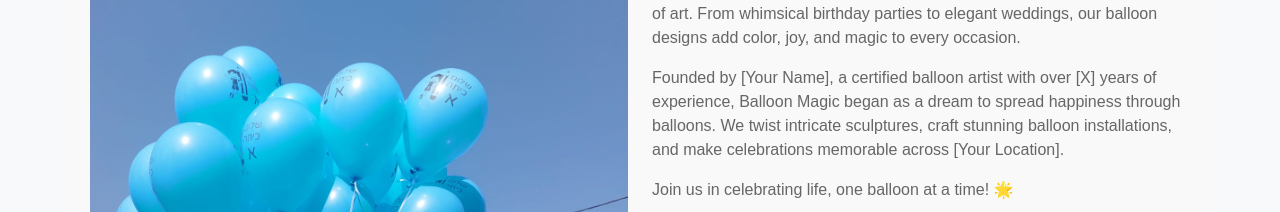
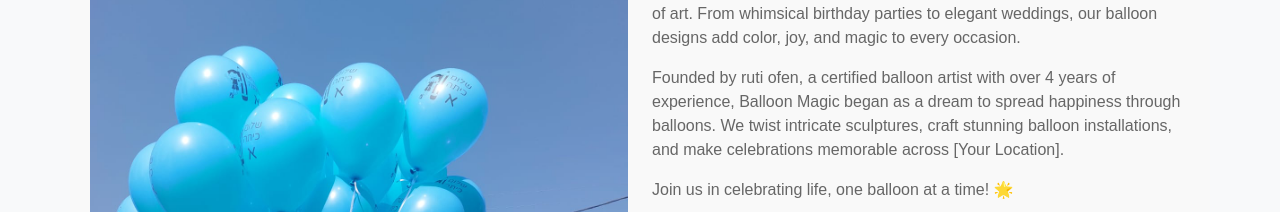
Before and after one commit to memmiofen/memmi-ofen, a plain HTML site: page pages/about.html in a window 1280 px wide. Shown: the part 297-509 px from the top of the page. Drawn offline with nearby package versions, Linux system fonts and the light colour scheme.

Commit message:
Update about.html

```diff
--- a/pages/about.html
+++ b/pages/about.html
@@ -113,7 +113,7 @@ p {
           <h2>Turning Balloons into Magic</h2>
           <p>Welcome to Balloon Magic, where creativity takes flight! 🎈</p>
           <p>Our passion lies in transforming ordinary balloons into extraordinary works of art. From whimsical birthday parties to elegant weddings, our balloon designs add color, joy, and magic to every occasion.</p>
-          <p>Founded by [Your Name], a certified balloon artist with over [X] years of experience, Balloon Magic began as a dream to spread happiness through balloons. We twist intricate sculptures, craft stunning balloon installations, and make celebrations memorable across [Your Location].</p>
+          <p>Founded by ruti ofen, a certified balloon artist with over 4 years of experience, Balloon Magic began as a dream to spread happiness through balloons. We twist intricate sculptures, craft stunning balloon installations, and make celebrations memorable across [Your Location].</p>
           <p>Join us in celebrating life, one balloon at a time! 🌟</p>
       </div>
       </div>
```
